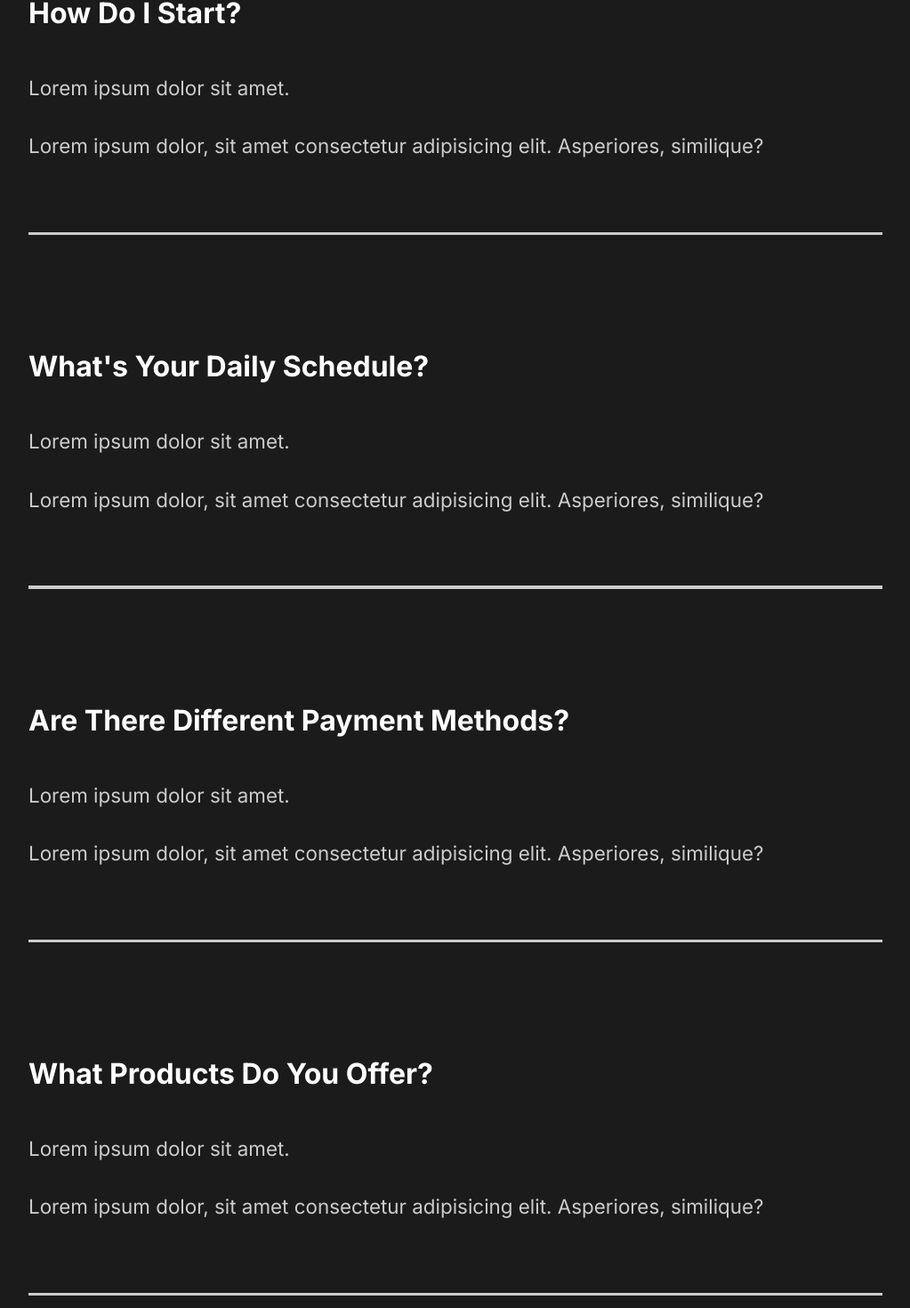
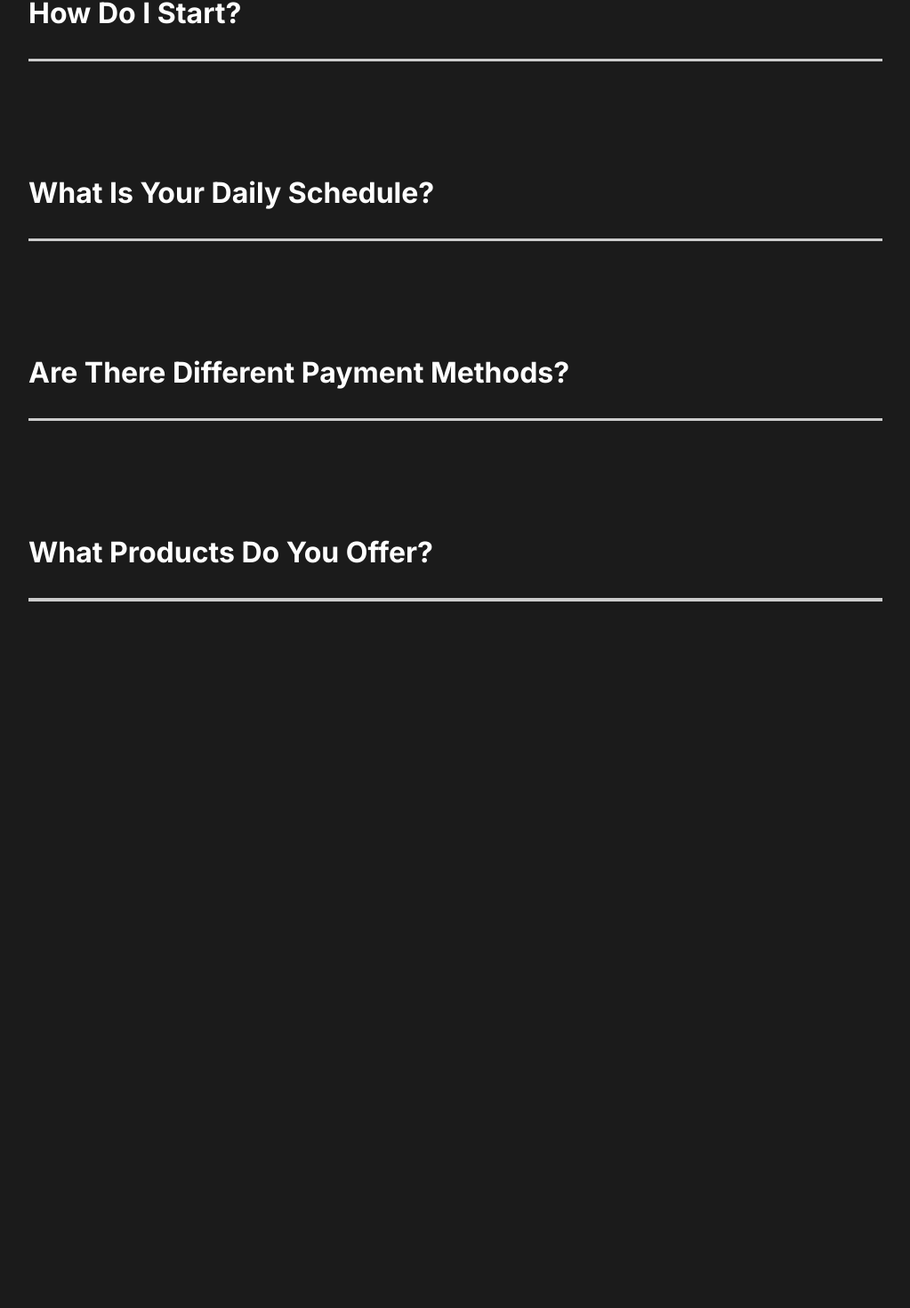
Before and after one commit to ryanKirby02/portfolio-website, a React (Create React App) app: page / in a window 1280 px wide. Shown: the part 2470-3940 px from the top of the page at 89% size, without its empty margins (128-1151 px from the left). After the commit the page ends 3306 px from the top, so only its background shows below. Built offline with nearby package versions, Linux system fonts and the light colour scheme.

Commit message:
added faq toggles

```diff
--- a/src/components/FaqSection.js
+++ b/src/components/FaqSection.js
@@ -2,7 +2,13 @@ import React from 'react';
 
 //styles
 import { Layout } from '../styles';
-import styled from 'styled-components'
+import styled from 'styled-components';
+
+//components
+import Toggle from './Toggle';
+
+//animation
+import {AnimateSharedLayout} from 'framer-motion';
 
 const FaqSection = () => {
   return (
@@ -10,8 +16,8 @@ const FaqSection = () => {
       <h2>
         Any Questions <span>FAQ</span>
       </h2>
-      <div className='question'>
-        <h4>How Do I Start?</h4>
+      <AnimateSharedLayout>
+        <Toggle title='How Do I Start?'>
           <div className='anwser'>
             <p>Lorem ipsum dolor sit amet.</p>
             <p>
@@ -19,10 +25,8 @@ const FaqSection = () => {
               Asperiores, similique?
             </p>
           </div>
-        <div className='faq-line'></div>
-      </div>
-      <div className='question'>
-        <h4>What's Your Daily Schedule?</h4>
+        </Toggle>
+        <Toggle title='What Is Your Daily Schedule?'>
           <div className='anwser'>
             <p>Lorem ipsum dolor sit amet.</p>
             <p>
@@ -30,10 +34,8 @@ const FaqSection = () => {
               Asperiores, similique?
             </p>
           </div>
-        <div className='faq-line'></div>
-      </div>
-      <div className='question'>
-        <h4>Are There Different Payment Methods?</h4>
+        </Toggle>
+        <Toggle title='Are There Different Payment Methods?'>
           <div className='anwser'>
             <p>Lorem ipsum dolor sit amet.</p>
             <p>
@@ -41,10 +43,8 @@ const FaqSection = () => {
               Asperiores, similique?
             </p>
           </div>
-        <div className='faq-line'></div>
-      </div>
-      <div className='question'>
-        <h4>What Products Do You Offer?</h4>
+        </Toggle>
+        <Toggle title='What Products Do You Offer?'>
           <div className='anwser'>
             <p>Lorem ipsum dolor sit amet.</p>
             <p>
@@ -52,13 +52,13 @@ const FaqSection = () => {
               Asperiores, similique?
             </p>
           </div>
-        <div className='faq-line'></div>
-      </div>
+        </Toggle>
+      </AnimateSharedLayout>
     </Faq>
   );
 };
 
-const Faq = styled(Layout) `
+const Faq = styled(Layout)`
   display: block;
   span {
     display: block;
@@ -82,8 +82,7 @@ const Faq = styled(Layout) `
     p {
       padding: 1rem 0rem;
     }
-
   }
-`
+`;
 
 export default FaqSection;
--- a/src/components/ServicesSection.js
+++ b/src/components/ServicesSection.js
@@ -1,4 +1,6 @@
 import React from 'react';
+import { useInView } from 'react-intersection-observer'
+import { useAnimation } from 'framer-motion'
 
 //images and Svgs
 import clock from '../img/clock.svg';
@@ -9,7 +11,7 @@ import home2 from '../img/home2.png'
 
 //styles
 import styled from 'styled-components'
-import { Layout, Description, Image, Hide } from '../styles'
+import { Layout, Description, Image } from '../styles'
 
 const ServicesSection = () => {
   return (
--- /dev/null
+++ b/src/components/Toggle.js
@@ -0,0 +1,16 @@
+import { motion } from 'framer-motion';
+import React, { useState } from 'react';
+
+const Toggle = ({ children, title }) => {
+  const [toggle, setToggle] = useState(false);
+
+  return (
+    <motion.div layout className='question' onClick={() => setToggle(!toggle)}>
+      <motion.h4 layout >{title}</motion.h4>
+      {toggle ? children : ''}
+      <div className='faq-line'></div>
+    </motion.div>
+  );
+};
+
+export default Toggle;
--- /dev/null
+++ b/src/components/useScroll.js
@@ -0,0 +1,6 @@
+import { useInView } from 'react-intersection-observer';
+import { useAnimation } from 'framer-motion';
+
+export const useScroll = () => {
+  return <div></div>;
+};
```
Lines whose indentation alone changed are shown as unchanged.
